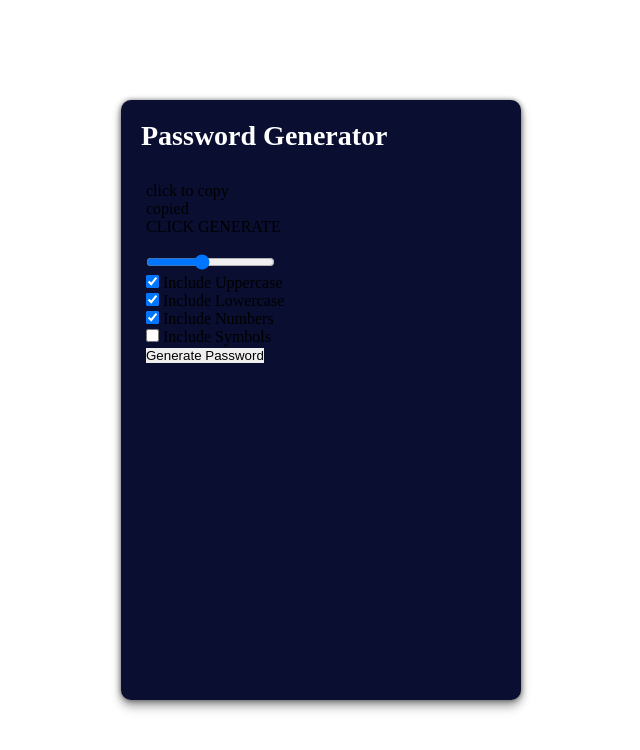
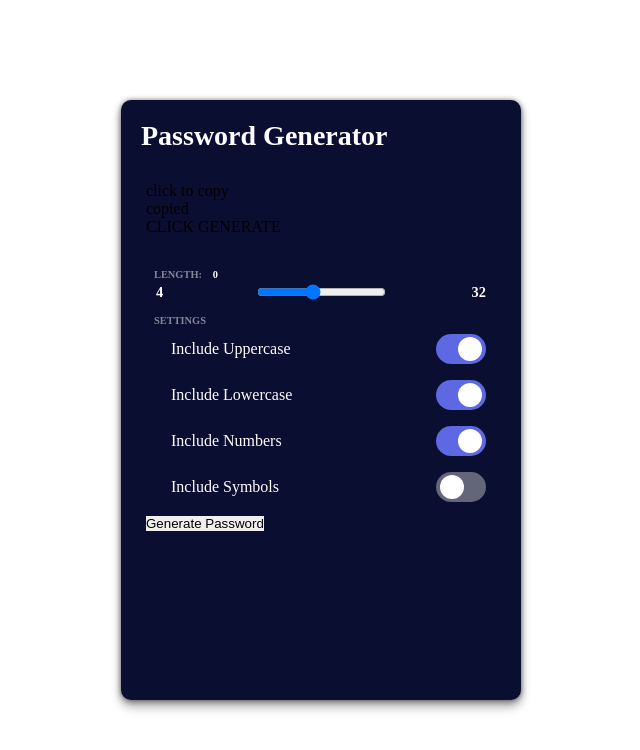
Before and after one commit to arsoninstigator/password-website, a plain HTML site: page index.html in a window 1280 px wide. Shown: the whole page, without its empty margins (319-959 px from the left). Drawn offline with Linux system fonts and the light colour scheme; a script that the page names is missing; some icons are missing; a web font is replaced by a local one.

Commit message:
update style.css

```diff
--- a/style.css
+++ b/style.css
@@ -108,3 +108,158 @@ $field-border-radius: 8px;
 	height: auto;
 	margin: 50px 0;
 }
+
+.range__slider {
+	position: relative;
+	width: 100%;
+	height: calc(#{$field-height} - 10px);
+display: flex;
+justify-content: center;
+align-items: center;
+background: $field-color;
+border-radius: $field-border-radius;
+margin: 30px 0;
+
+&::before,
+&::after {
+	position: absolute;
+	color: #fff;
+	font-size: 0.9rem;
+	font-weight: bold;
+}
+&::before {
+	content: attr(data-min);
+	left: 10px;
+}
+&::after {
+	content: attr(data-max);
+	right: 10px;
+}
+.length__title::after {
+	content: attr(data-length);
+	position: absolute;
+	right: -16px;
+	font-variant-numeric: tabular-nums;
+	color: #fff;
+}
+}
+
+$range-handle-color: rgb(255, 255, 255) !default;
+$range-handle-color-hover: rgb(212, 212, 212) !default;
+$range-handle-size: 20px !default;
+
+$range-track-color: rgba(255, 255, 255, 0.314) !default;
+$range-track-height: 2px !default;
+
+$range-label-width: 60px !default;
+
+#slider {
+	-webkit-appearance: none;
+	width: calc(100% - (#{$range-label-width + 10px}));
+	height: $range-track-height;
+	border-radius: 5px;
+	background: $range-track-color;
+	outline: none;
+	padding: 0;
+	margin: 0;
+	cursor: pointer;
+
+	// Range Handle
+	&::-webkit-slider-thumb {
+		-webkit-appearance: none;
+		width: $range-handle-size;
+		height: $range-handle-size;
+		border-radius: 50%;
+		background: $range-handle-color;
+		cursor: pointer;
+		transition: all 0.15s ease-in-out;
+		&:hover {
+			background: $range-handle-color-hover;
+			transform: scale(1.2);
+		}
+	}
+	&::-moz-range-thumb {
+		width: $range-handle-size;
+		height: $range-handle-size;
+		border: 0;
+		border-radius: 50%;
+		background: $range-handle-color;
+		cursor: pointer;
+		transition: background 0.15s ease-in-out;
+		&:hover {
+			background: $range-handle-color-hover;
+		}
+	}
+}
+
+.settings {
+	position: relative;
+	height: auto;
+	widows: 100%;
+	display: flex;
+	flex-direction: column;
+
+	.setting {
+		position: relative;
+		width: 100%;
+		height: calc(#{$field-height} - 10px);
+	background: $field-color;
+	border-radius: $field-border-radius;
+	display: flex;
+	align-items: center;
+	padding: 10px 25px;
+	color: #fff;
+	margin-bottom: 8px;
+	input {
+		opacity: 0;
+		position: absolute;
+		+ label {
+			user-select: none;
+			&::before,
+			&::after {
+				content: "";
+				position: absolute;
+				transition: 150ms cubic-bezier(0.24, 0, 0.5, 1);
+				transform: translateY(-50%);
+				top: 50%;
+				right: 10px;
+				cursor: pointer;
+			}
+			&::before {
+				height: 30px;
+				width: 50px;
+				border-radius: 30px;
+				background: rgba(214, 214, 214, 0.434);
+			}
+			&::after {
+				height: 24px;
+				width: 24px;
+				border-radius: 60px;
+				right: 32px;
+				background: #fff;
+			}
+		}
+		&:checked {
+			& + label:before {
+				background: #5d68e2;
+				transition: all 150ms cubic-bezier(0, 0, 0, 0.1);
+			}
+			& + label:after {
+				right: 14px;
+			}
+		}
+		&:focus {
+			+ label:before {
+				box-shadow: 0 0 0 2px rgba(255, 255, 255, 0.75);
+			}
+		}
+		&:disabled{
+			+ label{
+				&:before, &:after{ cursor: not-allowed }
+				&:before{ background: #4f4f6a }
+				&:after{ background: #909090 }
+			}
+		}
+	}
+}
+}
```
